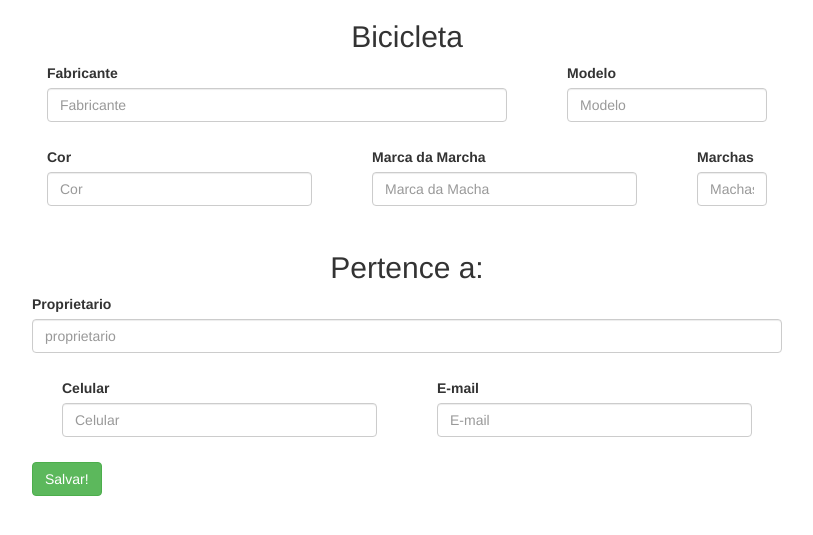
After one commit to DiegoCorrea/labwebjs, a Django app: page /bicycle/new/ in a window 1280 px wide. The commit adds this page. Shown: the top 535 px of the page, without its empty margins (233-1046 px from the left). Run offline with Django 3.2, Linux system fonts and the light colour scheme; some libraries are stand-ins or nearby versions.

Commit message:
add index and remove

```diff
--- a/Django/bikeQueen/bicycle/urls.py
+++ b/Django/bikeQueen/bicycle/urls.py
@@ -4,10 +4,8 @@ from . import views
 
 urlpatterns = [
   url(r'^$', views.index, name='index'),
-  #url(r'^create', views.create, name='create'),
-  #url(r'^createPost', views.createPost, name='createPost'),
-  #url(r'^list', views.listar, name='list'),
-  #url(r'^show', views.listar, name='show'),
+  url(r'^new/', views.new, name='new'),
+  url(r'^create', views.create, name='create'),
   #url(r'^edit/([0-9]*)/$', views.edit, name='edit'),
-  #url(r'^delete/([0-9]*)/$', views.delete, name='delete'),
+  url(r'^delete/([0-9]*)/', views.delete, name='delete'),
 ]
--- a/Django/bikeQueen/bicycle/views.py
+++ b/Django/bikeQueen/bicycle/views.py
@@ -1,3 +1,5 @@
+from django.http import HttpResponseRedirect
+
 from django.shortcuts import render
 
 from .models import bicycle
@@ -10,9 +12,29 @@ def index(request):
   }
   return render(request, 'bicycle/index.html', context)
 
+def new(request):
+  return render(request,"bicycle/new.html")
+
+def delete(request, id):
+  bicycle.objects.get(pk=id).delete()
+  return HttpResponseRedirect('/bicycle')
+
 def create(request):
-  return render(request,"bicycle/create.html")
+  post = request.POST
+  id = post.get('id', '')
+  if id != '':
+    bike = bicycle.objects.get(pk=id)
+  else:
+   bike = bicycle()
+  bike.producer = post.get('producer', '')
+  bike.model = post.get('model', '')
+  bike.color = post.get('color', '')
+  bike.gear = post.get('gear', '')
+  bike.markExchange = post.get('markExchange', '')
 
-def show(request,id):
-  Formulario.objects.get(pk=id)
-  return render(request,"bicycle/show.html")
+  bike.own = post.get('own', '')
+  bike.cellPhone = post.get('cellPhone', '')
+  bike.email = post.get('email', '')
+
+  bike.save()
+  return HttpResponseRedirect('/bicycle')
--- a/Django/bikeQueen/templates/bicycle/index.html
+++ b/Django/bikeQueen/templates/bicycle/index.html
@@ -3,6 +3,9 @@
 
 {% block content %}
 <table class="table table-bordered table-responsive">
+<div class="row">
+  <a href="{% url 'new'%}"><button class="pull-right glyphicon glyphicon-plus btn btn-success"></button></a>
+</div>
 <thead>
 <tr>
   <td>Id</td>
@@ -28,7 +31,7 @@
         {{ item.email }}</br>
       </td>
       <td>
-
+        <a href="{% url 'delete' item.id %}" onclick="return confirm('Deseja Excluir?')"><button class="btn btn-danger">Deletar!</button></a>
       </td>
     </tr>
   {% endfor %}
--- /dev/null
+++ b/Django/bikeQueen/templates/bicycle/new.html
@@ -0,0 +1,75 @@
+{% extends 'bicycle/layout.html' %}
+{% block title %}New bicycle{% endblock %}
+
+{% block content %}
+<form name="create" id="create" method="post" action="{%url 'create' %}">
+  {% csrf_token %}
+  <h2 class="text-center">Bicicleta</h2>
+  <input type="hidden" name="id" value="{{ item.id }}">
+  <div class="row">
+    <div class="control-group col-md-8">
+      <div class="form-group col-xs-12 floating-label-form-group controls">
+        <label>Fabricante</label>
+        <input type="text" class="form-control" placeholder="Fabricante" id="producer" value="{{ item.producer }}" required>
+        <p class="help-block text-danger"></p>
+      </div>
+    </div>
+    <div class="control-group col-md-4">
+      <div class="form-group col-xs-12 floating-label-form-group controls">
+        <label>Modelo</label>
+        <input type="text" class="form-control" placeholder="Modelo" id="model" value="{{ item.model }}" required>
+        <p class="help-block text-danger"></p>
+      </div>
+    </div>
+  </div>
+  <div class="row">
+    <div class="control-group col-md-5">
+      <div class="form-group col-xs-12 floating-label-form-group controls">
+        <label>Cor</label>
+        <input type="text" class="form-control" placeholder="Cor" id="color" value="{{ item.color }}" required>
+        <p class="help-block text-danger"></p>
+      </div>
+    </div>
+    <div class="control-group col-md-5">
+      <div class="form-group col-xs-12 floating-label-form-group controls">
+        <label>Marca da Marcha</label>
+        <input type="text" class="form-control" placeholder="Marca da Macha" id="makExchange" value="{{ item.makeExchange }}" required>
+        <p class="help-block text-danger"></p>
+      </div>
+    </div>
+    <div class="control-group col-md-2">
+      <div class="form-group col-xs-12 floating-label-form-group controls">
+        <label>Marchas</label>
+        <input type="text" class="form-control" placeholder="Machas" id="gear" value="{{ item.gear }}" required>
+        <p class="help-block text-danger"></p>
+      </div>
+    </div>
+  </div>
+
+  <h2 class="text-center">Pertence a:</h2>
+  <div class="row control-group">
+    <div class="form-group col-xs-12 floating-label-form-group controls">
+      <label>Proprietario</label>
+      <input type="text" class="form-control" placeholder="proprietario" id="own" value="{{ item.own }}" required>
+      <p class="help-block text-danger"></p>
+    </div>
+  </div>
+  <div class="control-group col-md-6">
+    <div class="form-group col-xs-12 floating-label-form-group controls">
+      <label>Celular</label>
+      <!-- Input da data de nascimento id datepicker, e é de preenchimento obrigatorio -->
+      <input type="text" class="form-control" placeholder="Celular" id="cellPhone" value="{{ item.cellPhone }}" required>
+      <p class="help-block text-danger"></p>
+    </div>
+  </div>
+  <div class="control-group col-md-6">
+    <div class="form-group col-xs-12 floating-label-form-group controls">
+      <label>E-mail</label>
+      <!-- Input da data de nascimento id datepicker, e é de preenchimento obrigatorio -->
+      <input type="text" class="form-control" placeholder="E-mail" id="email" value="{{ item.email }}" required>
+      <p class="help-block text-danger"></p>
+    </div>
+  </div>
+  <button type="submit" class="btn btn-success">Salvar!</button>
+</form>
+{% endblock %}
```
Also changed, not shown: Django/bikeQueen/bicycle/models.py (+4 -4 lines), Django/bikeQueen/db.sqlite3, 3 other files.
